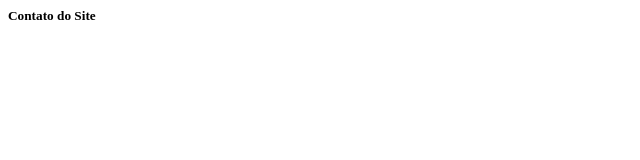
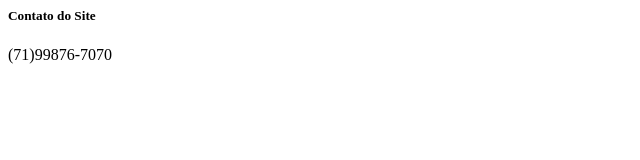
Before and after one commit to FFM2018/github-master, a plain HTML site: page pagina-contato.html in a window 1280 px wide. Shown: the whole page, without its empty margins (0-640 px from the left). Drawn offline with Linux system fonts and the light colour scheme.

Commit message:
contato adicionado fixes #4

```diff
--- a/pagina-contato.html
+++ b/pagina-contato.html
@@ -4,6 +4,8 @@
     </head>
     <body>
         <h5>Contato do Site</h5>
-        <list></list>
+        <list>
+            <contato>(71)99876-7070</contato>
+        </list>
     </body>
 </html5>
```
